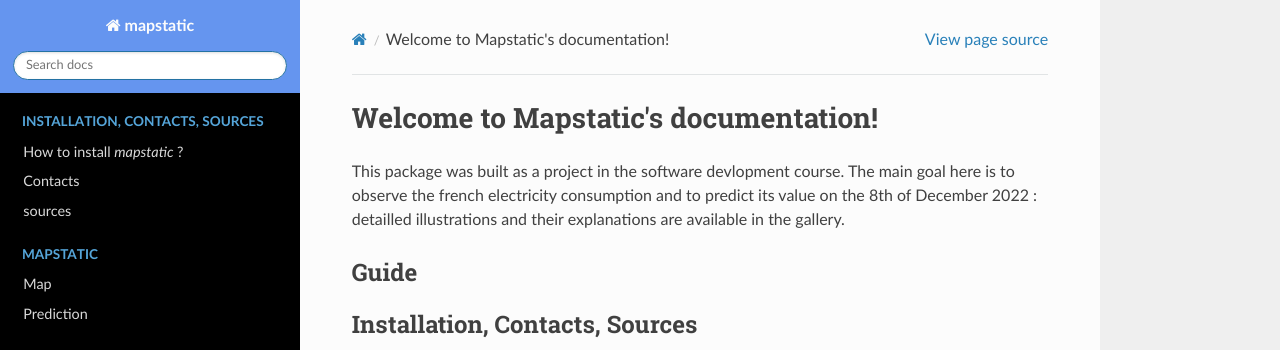
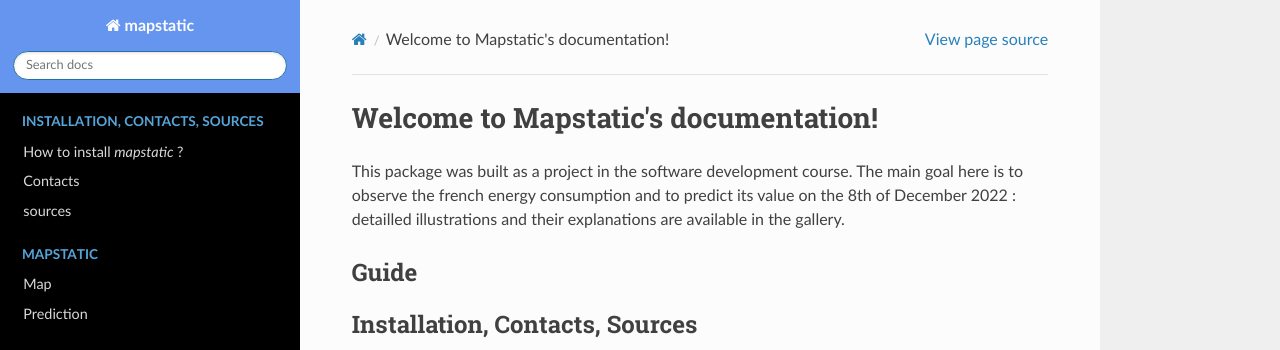
Before and after one commit to rimhajal/mapstatic, a Sphinx documentation site: the page built from documentation/index.rst, in a window 1280 px wide and 1162 px high. Shown: the top 350 px of the window. Built offline with Sphinx 7.4.7 and the Read the Docs theme 2.0.0, drawn with Linux system fonts in a browser that asks for light colours.

Commit message:
Update index.rst

```diff
--- a/documentation/index.rst
+++ b/documentation/index.rst
@@ -6,8 +6,8 @@
 Welcome to Mapstatic's documentation!
 ===========================================
 
-This package was built as a project in the software devlopment course.
-The main goal here is to observe the french electricity consumption and to predict its value on the 8th of December 2022 : detailled illustrations and their explanations are available in the gallery.
+This package was built as a project in the software development course.
+The main goal here is to observe the french energy consumption and to predict its value on the 8th of December 2022 : detailled illustrations and their explanations are available in the gallery.
 
 .. toctree::
    :maxdepth: 2
```
